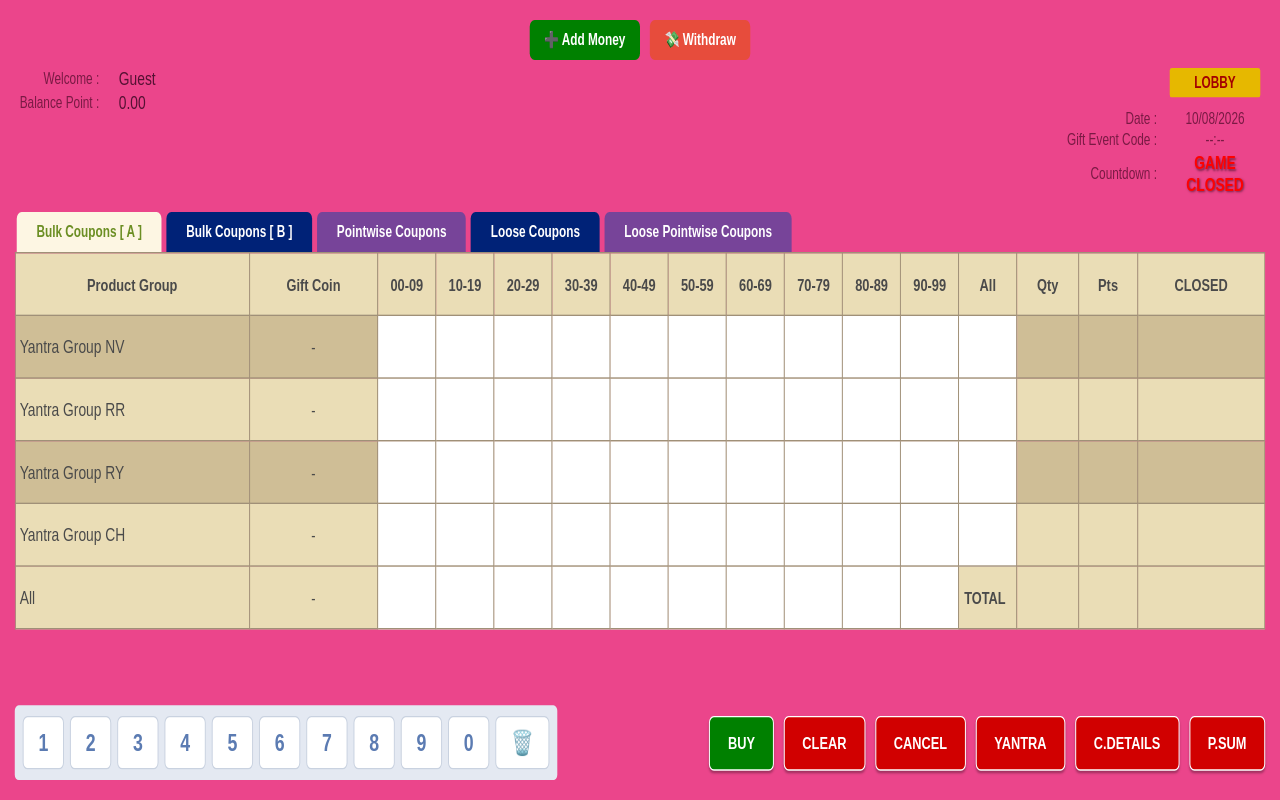
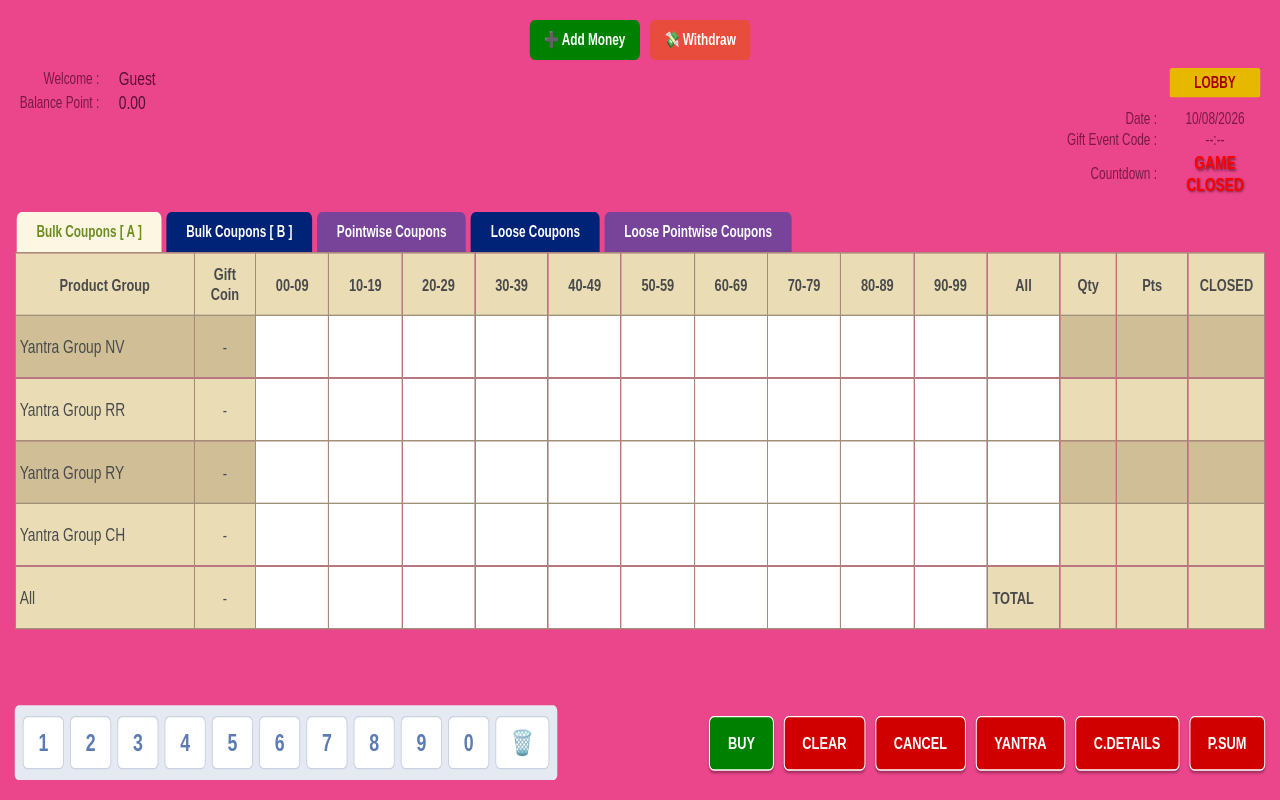
Before and after one commit to hanumanji6465/yantra-game-live, a website: page game.html in a window 1280 px wide. Drawn offline with Linux system fonts and the light colour scheme.

Commit message:
Update game.html

```diff
--- a/game.html
+++ b/game.html
@@ -20,7 +20,6 @@
             position: absolute !important;
             top: 0 !important; left: 0 !important;
             width: 1300px !important;
-            /* 🚀 Height badha di taaki badi table aaram se fit ho jaye */
             height: 600px !important;
             max-width: none !important;
             margin: 0 !important;
@@ -68,21 +67,31 @@
 
         .main-content { display: flex; gap: 10px; flex-grow: 1; }
 
-        /* 🚀 EXACT TABLE DESIGN (BIGGER SIZES) */
+        /* 🚀 EXACT TABLE DESIGN WITH FIXED LAYOUT FOR EQUAL WIDTHS */
         .grid-section { width: 100%; overflow-x: auto; }
         .grid-table {
             border-collapse: collapse !important;
+            table-layout: fixed !important; /* 🚀 MAGIC TRICK: Ye table ko fix kar dega */
             width: 100%;
-            font-size: 13px; /* 🚀 Font bada kar diya (pehle 11px tha) */
+            font-size: 13px;
             border: 1px solid #a09078 !important;
         }
+
+        /* 🚀 SABHI KHANO KI PERFECT WIDTH SETTING */
+        .grid-table th:nth-child(1) { width: 16%; } /* Product Group */
+        .grid-table th:nth-child(2) { width: 5%; }  /* Gift Coin */
+        .grid-table th:nth-child(n+3):nth-child(-n+13) { width: 6.1%; } /* 🚀 Sabhi 11 Input khane ekdum barabar (6.1%) */
+        .grid-table th:nth-child(14) { width: 4.5%; } /* Qty */
+        .grid-table th:nth-child(15) { width: 6%; } /* Pts */
+        .grid-table th:nth-child(16) { width: 6.4%; } /* Time */
 
         .grid-table th, .grid-table td {
             border: 1px solid #a09078 !important;
             text-align: center;
-            height: 38px; /* 🚀 Unchai badha di (pehle 25px tha) */
+            height: 38px;
             padding: 4px;
             color: #4a4a4a;
+            overflow: hidden; /* Text bahar nahi niklega */
         }
 
         .grid-table tr:nth-child(1) { background-color: #eaddb6 !important; }
@@ -95,14 +104,13 @@
         .group-name { text-align: left !important; padding-left: 10px; pointer-events: none; white-space: nowrap; color: #4a4a4a !important; font-size: 14px;}
         .gift-coin { pointer-events: none; }
 
-        /* 🚀 BADE WHITE INPUT BOXES */
+        /* WHITE INPUT BOXES */
         .input-cell {
             background-color: #ffffff !important;
             cursor: pointer;
-            width: 50px !important; /* 🚀 Chaudai badha di (pehle 33px tha) */
             color: #000000 !important;
-            font-weight: bold !important; /* Text ko mota kar diya */
-            font-size: 15px; /* Type kiye numbers bade dikhenge */
+            font-weight: bold !important;
+            font-size: 15px;
         }
 
         .selected-cell {
@@ -153,7 +161,7 @@
     <script>
         function makePerfectMobileApp() {
             const container = document.querySelector('.game-container');
-            const targetW = 1300; const targetH = 600; /* 🚀 Target Height bhi bada kar di taki cut na ho */
+            const targetW = 1300; const targetH = 600;
             const scaleX = window.innerWidth / targetW;
             const scaleY = window.innerHeight / targetH;
             container.style.transform = `scale(${scaleX}, ${scaleY})`;
```
